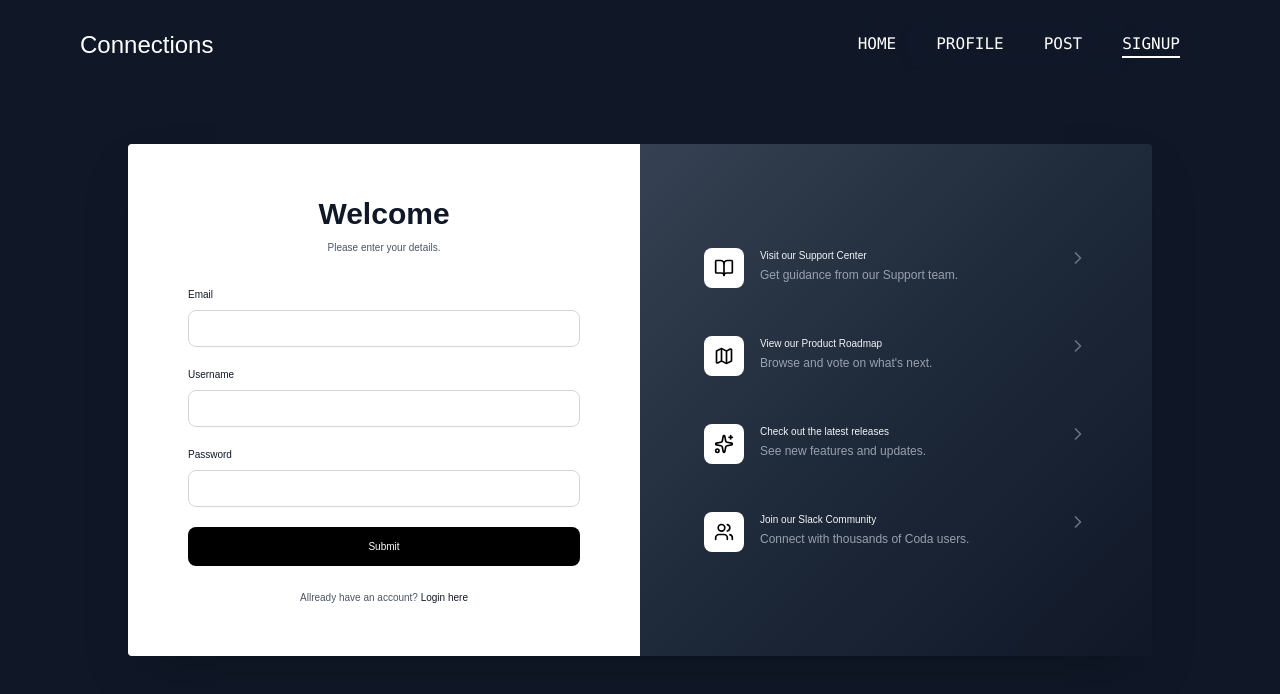
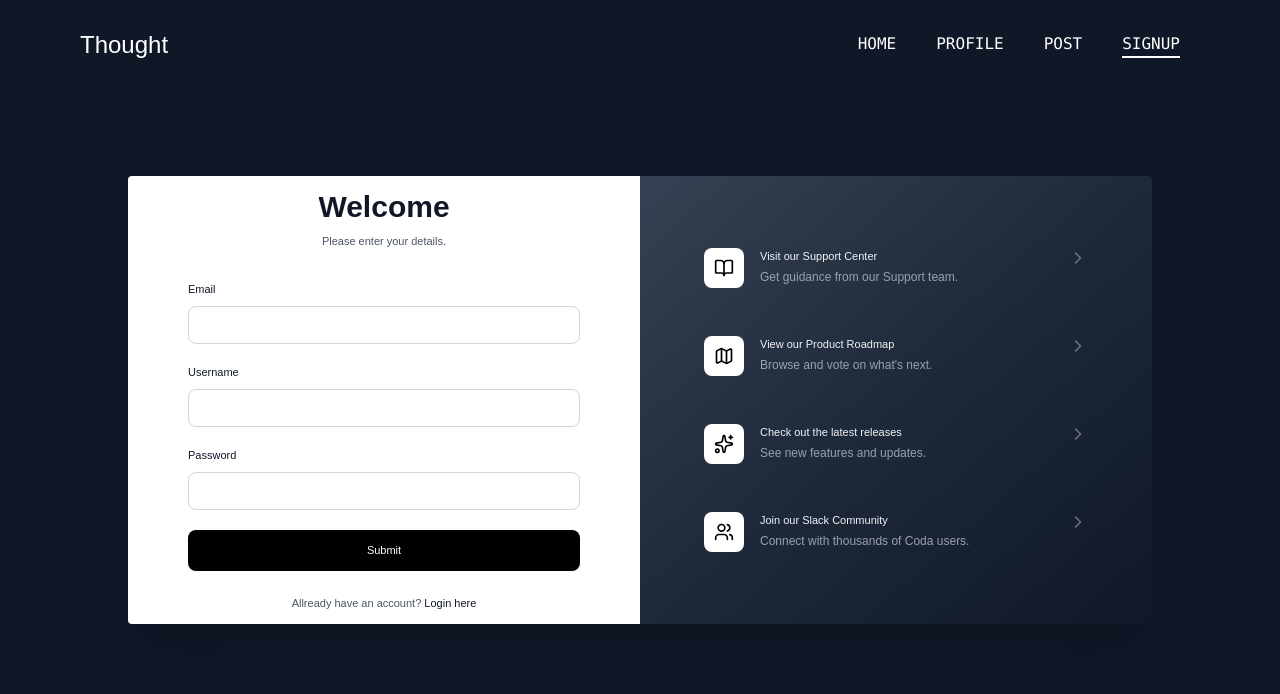
Before and after one commit to strictlyManish/Devconnect, a React (Vite) app in the folder client/: page /register in a window 1280 px wide. Shown: the top 694 px of the page. Built offline with nearby package versions, Linux system fonts and the light colour scheme; a web font is replaced by a local one.

Commit message:
refactor: update layout and improve login/register functionality

```diff
--- a/client/src/App.jsx
+++ b/client/src/App.jsx
@@ -4,7 +4,7 @@ import Mainroutes from './routes/Mainroutes'
 
 function App() {
   return (
-    <div className='bg-gray-900 h-screen w-screen text-black overflow-x-hidden'>
+    <div className='bg-gray-900 text-black overflow-x-hidden'>
       <NavigationBar />
       <Mainroutes />
     </div>
--- /dev/null
+++ b/client/src/api/axios.js
@@ -0,0 +1,9 @@
+import axios from 'axios'
+
+const instance = axios.create({
+    baseURL:'http://localhost:3000/',
+    withCredentials:true
+});
+
+
+export default instance
--- a/client/src/components/NavigationBar.jsx
+++ b/client/src/components/NavigationBar.jsx
@@ -4,7 +4,7 @@ import { NavLink } from 'react-router-dom'
 function NavigationBar() {
   return (
     <div className='px-20 py-5 flex w-screen items-center justify-between text-white fixed'>
-      <div className='text-2xl'>Connections</div>
+      <div className='text-2xl'>Thought</div>
 
       <div className='flex gap-10 uppercase font-mono px-5 py-3 rounded backdrop-blur-3xl' >
         <NavLink to='/' className={(e) => e.isActive ? 'border-b-2 transition-all' : ''} >Home</NavLink>
--- a/client/src/main.jsx
+++ b/client/src/main.jsx
@@ -7,6 +7,6 @@ import { Toaster } from 'react-hot-toast'
 createRoot(document.getElementById('root')).render(
   <BrowserRouter>
     <App />
-    <Toaster position='top-right' />
+    <Toaster position='bottom-left' />
   </BrowserRouter>
 )
--- a/client/src/pages/Post.jsx
+++ b/client/src/pages/Post.jsx
@@ -8,7 +8,7 @@ export default function Post() {
   const [publishTiming, setPublishTiming] = useState('immediate');
 
   return (
-    <div className="min-h-screen bg-black text-white flex items-center  justify-center">
+    <div className="min-h-screen  text-white flex items-center  justify-center">
       <div className="max-w-7xl mx-auto">
 
         {/* Main Content */}
--- a/client/src/pages/Register.jsx
+++ b/client/src/pages/Register.jsx
@@ -1,14 +1,46 @@
 import { ChevronRight, BookOpen, Map, Sparkles, Users } from 'lucide-react';
 import { useNavigate } from 'react-router-dom';
+import { useForm } from "react-hook-form"
+import toast from 'react-hot-toast';
+import axios from "../api/axios"
 
 function Register() {
   const navigate = useNavigate()
 
+  const {
+    register,
+    handleSubmit,
+    reset,
+    formState: { errors },
+  } = useForm()
 
-  const handleSubmit = () => {
-    console.log('Login:', { email, password, rememberMe });
-    alert('Login submitted!');
-  };
+  const SumbmitHandler = async (data) => {
+    try {
+      await axios.post(
+        "/auth/register",
+        {
+          username: data.username,
+          email: data.email,
+          password: data.password,
+        }
+      );
+
+      toast.success("Account created successfully!");
+      navigate('/login')
+      reset();
+    }
+    catch (error) {
+      if (error.response) {
+        toast.error(error.response.data.message || "Registration failed!");
+      }
+      else if (error.request) {
+        toast.error("Server not responding. Check your network or CORS settings.");
+      }
+      else {
+        toast.error("Something went wrong. Try again.");
+      }
+    }
+  }
 
   const menuItems = [
     {
@@ -34,42 +66,46 @@ function Register() {
   ];
 
   return (
-   <div className='flex justify-center items-center h-full'>
-     <div className="flex w-full max-w-5xl overflow-hidden rounded shadow-2xl h-[40vw]">
+    <div className='flex justify-center items-center min-h-screen'>
+      <div className="flex w-full max-w-5xl overflow-hidden rounded shadow-2xl h-[35vw]">
         {/* Left Side - White Login Form */}
         <div className="w-1/2 bg-white px-15 flex flex-col justify-between">
           <div className="flex-1 flex flex-col justify-center">
 
             <div className="mb-8">
               <h1 className="text-3xl font-bold text-gray-900 mb-2 text-center">Welcome</h1>
-            <p className="text-gray-600 text-[10px] text-center">Please enter your details.</p>
+              <p className="text-gray-600 text-[11px] text-center">Please enter your details.</p>
             </div>
-          <form>
+            <form onSubmit={handleSubmit(SumbmitHandler)}>
 
               {/* Email Input */}
               <div className="mb-5">
-              <label className="block text-[10px] font-medium text-gray-900 mb-2">Email</label>
+                <label className="block text-[11px] font-medium text-gray-900 mb-2">Email <sup> {errors.email && <span className='text-red-500'>*</span>}</sup> </label>
                 <input
+                  {...register('email', { required: true })}
                   type='email'
-                className="w-full px-4 py-2.5 border border-gray-300 rounded-lg focus:outline-none focus:ring-2 focus:ring-gray-900 focus:border-transparent text-[10px]"
+                  className="w-full px-4 py-2.5 border border-gray-300 rounded-lg focus:outline-none focus:ring-2 focus:ring-gray-900 focus:border-transparent text-[11px]"
                   placeholder=""
                 />
+
               </div>
               <div className="mb-5">
-              <label className="block text-[10px] font-medium text-gray-900 mb-2">Username</label>
+                <label className="block text-[11px] font-medium text-gray-900 mb-2">Username <sup> {errors.email && <span className='text-red-500'>*</span>}</sup></label>
                 <input
+                  {...register('username', { required: true })}
                   type='text'
-                className="w-full px-4 py-2.5 border border-gray-300 rounded-lg focus:outline-none focus:ring-2 focus:ring-gray-900 focus:border-transparent text-[10px]"
+                  className="w-full px-4 py-2.5 border border-gray-300 rounded-lg focus:outline-none focus:ring-2 focus:ring-gray-900 focus:border-transparent text-[11px]"
                   placeholder=""
                 />
               </div>
 
               {/* Password Input */}
               <div className="mb-5">
-              <label className="block text-[10px] font-medium text-gray-900 mb-2">Password</label>
+                <label className="block text-[11px] font-medium text-gray-900 mb-2">Password <sup> {errors.email && <span className='text-red-500'>*</span>}</sup></label>
                 <input
+                  {...register('password', { required: true })}
                   type="password"
-                className="w-full px-4 py-2.5 border border-gray-300 rounded-lg focus:outline-none focus:ring-2 focus:ring-gray-900 focus:border-transparent text-[10px]"
+                  className="w-full px-4 py-2.5 border border-gray-300 rounded-lg focus:outline-none focus:ring-2 focus:ring-gray-900 focus:border-transparent text-[11px]"
                   placeholder=""
                 />
               </div>
@@ -78,16 +114,16 @@ function Register() {
               {/* Submit Button */}
               <button
                 type='submit'
-              className="w-full bg-black text-white py-3 rounded-lg font-medium hover:bg-gray-800 transition text-[10px] mb-6"
+                className="w-full bg-black text-white py-3 rounded-lg font-medium hover:bg-gray-800 transition text-[11px] mb-6"
               >
                 Submit
               </button>
 
             </form>
             {/* Sign Up Link */}
-          <p className="text-center text-[10px] text-gray-600">
+            <p className="text-center text-[11px] text-gray-600">
               Allready have an account?{' '}
-            <button onClick={()=>navigate('/login')} className="font-medium cursor-pointer text-gray-900 hover:underline">
+              <button onClick={() => navigate('/login')} className="font-medium cursor-pointer text-gray-900 hover:underline">
                 Login here
               </button>
             </p>
@@ -108,7 +144,7 @@ function Register() {
                     <Icon className="w-5 h-5 text-black" />
                   </div>
                   <div className="flex-1 min-w-0">
-                  <h3 className="text-gray-100 font-medium text-[10px] mb-1">{item.title}</h3>
+                    <h3 className="text-gray-100 font-medium text-[11px] mb-1">{item.title}</h3>
                     <p className="text-gray-400 text-xs">{item.subtitle}</p>
                   </div>
                   <ChevronRight className="w-5 h-5 text-gray-500 shrink-0 ml-2 group-hover:text-gray-700 transition" />
```
Also changed, not shown: client/src/pages/Login.jsx (+43 -13 lines), 1 other file (tests, documents, lock files or other folders). Lines whose indentation alone changed are shown as unchanged.
